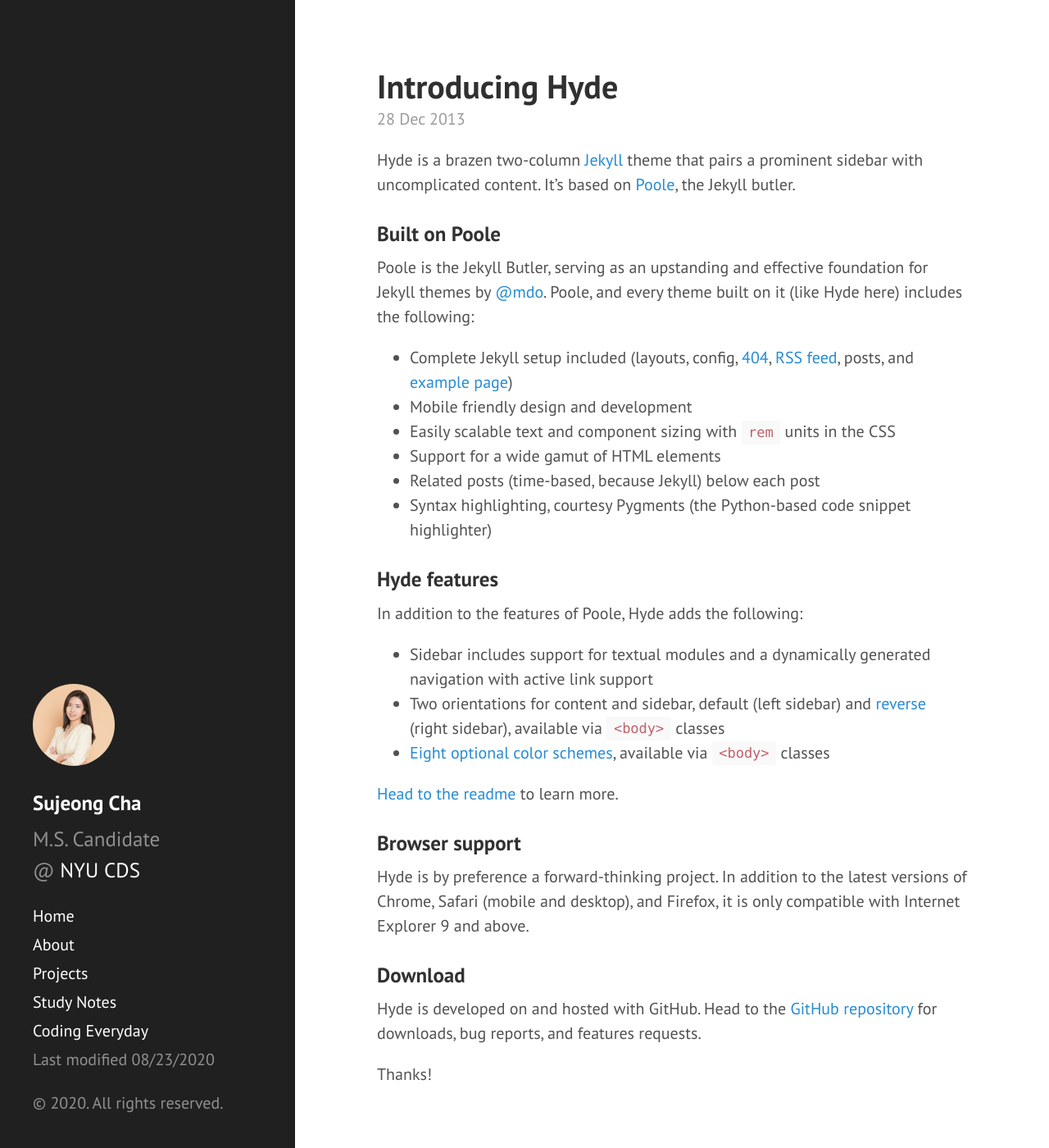
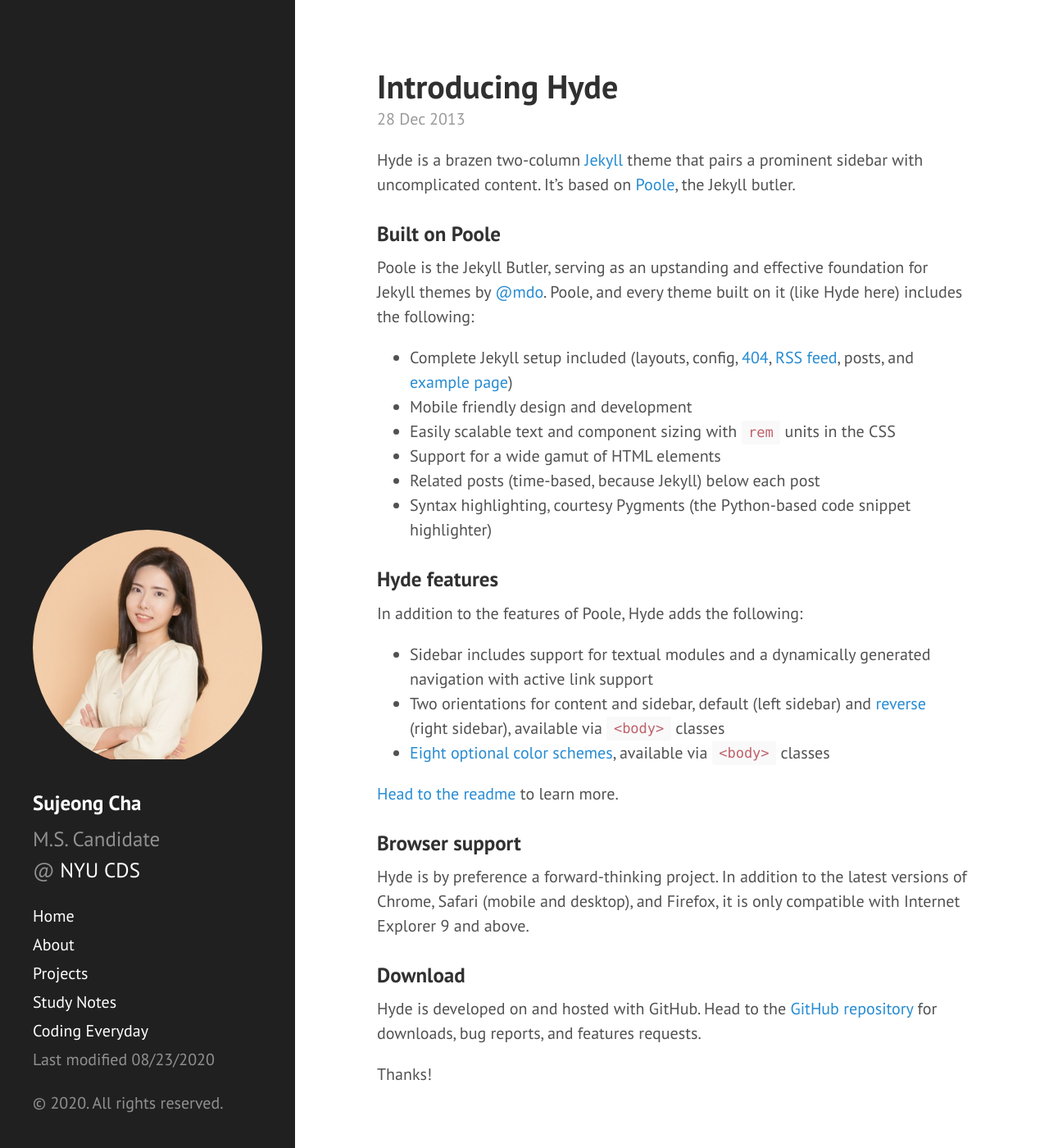
Before and after one commit to sujeongcha/sujeongcha.github.io, a Jekyll site: the page built from index.html, in a window 1280 px wide and 1400 px high. Shown: the whole window at 82% size. Built offline with Jekyll 4.4.1, drawn with Linux system fonts in a browser that asks for light colours; Markdown is read by kramdown in place of the engine named in the settings; the list of posts is cut into pages by our own code.

Commit message:
Update sidebar.html

```diff
--- a/_includes/sidebar.html
+++ b/_includes/sidebar.html
@@ -1,7 +1,7 @@
 <style>
   .profile-photo {
-    width: 100px;
-    height: 100px;
+/*     width: 100px;
+    height: 100px; */
     position: relative;
     overflow: hidden;
     border-radius: 50%;
@@ -10,7 +10,7 @@
   img {
     display: inline;
     margin: 0 auto;
-    height: 100%;
+    height: 150%;
     width: auto;
   }
 </style>
```
